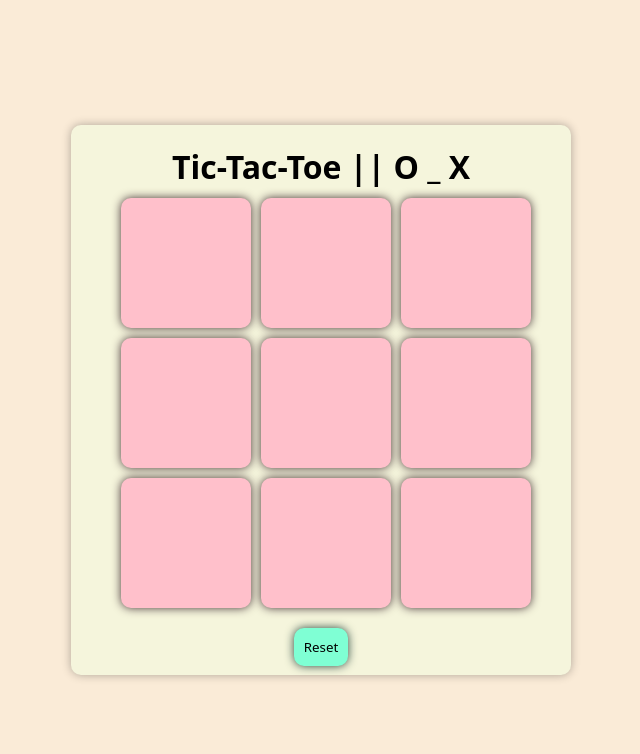
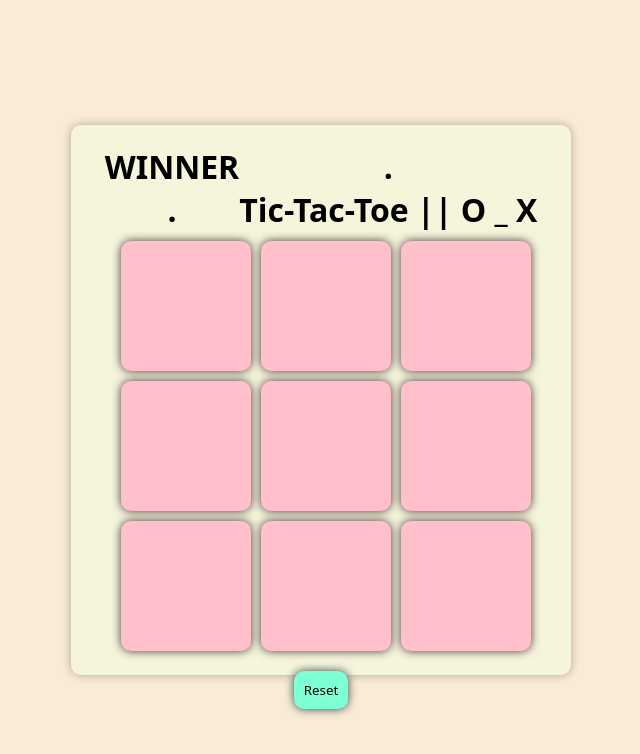
Before and after one commit to UMER-FAROOQ-attari/Tic-Tac-Toe----Cross---Circle------, a plain HTML site: page index.html in a window 1280 px wide. Shown: the whole page, without its empty margins (319-959 px from the left). Drawn offline with Linux system fonts and the light colour scheme.

Commit message:
yes mazeed

```diff
--- a/index.html
+++ b/index.html
@@ -10,7 +10,9 @@
 
 <body>
     <div class="cont">
-    <h1 class="h1">Tic-Tac-Toe || O _ X</h1>
+    <h1 style="text-align: center;">WINNER <br>  .</h1>
+
+        <h1 class="h1">.<br>   Tic-Tac-Toe || O _ X</h1>
     <div class="game">
         <button class="box"></button>
         <button class="box"></button>
```
